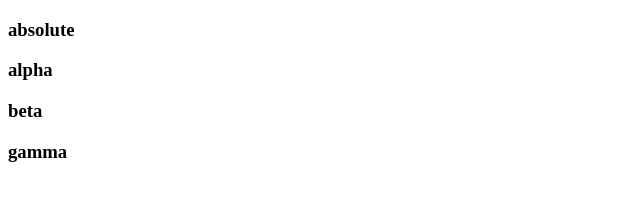
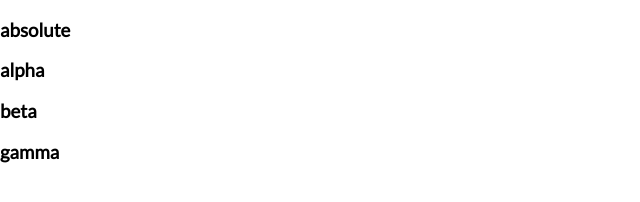
Before and after one commit to daisymarie128/accelerometer-demo, a plain HTML site: page index.html in a window 1280 px wide. Shown: the full height of the page, 0-640 px from the left. Drawn offline with Linux system fonts and the light colour scheme.

Commit message:
just so it doesnt hurt my eyes as much

```diff
--- a/index.html
+++ b/index.html
@@ -10,6 +10,7 @@
     <!-- iOS Safari -->
     <meta name="apple-mobile-web-app-capable" content="yes">
     <meta name="apple-mobile-web-app-status-bar-style" content="black-translucent">
+    <link href="main.css" rel="stylesheet" type="text/css" />
     <title>orchestra</title>
   </head>
   <body>
--- a/main.css
+++ b/main.css
@@ -0,0 +1,6 @@
+@import 'https://fonts.googleapis.com/css?family=Lato';
+
+body {
+  margin: 0;
+  font-family: 'Lato', sans-serif;
+}
```
